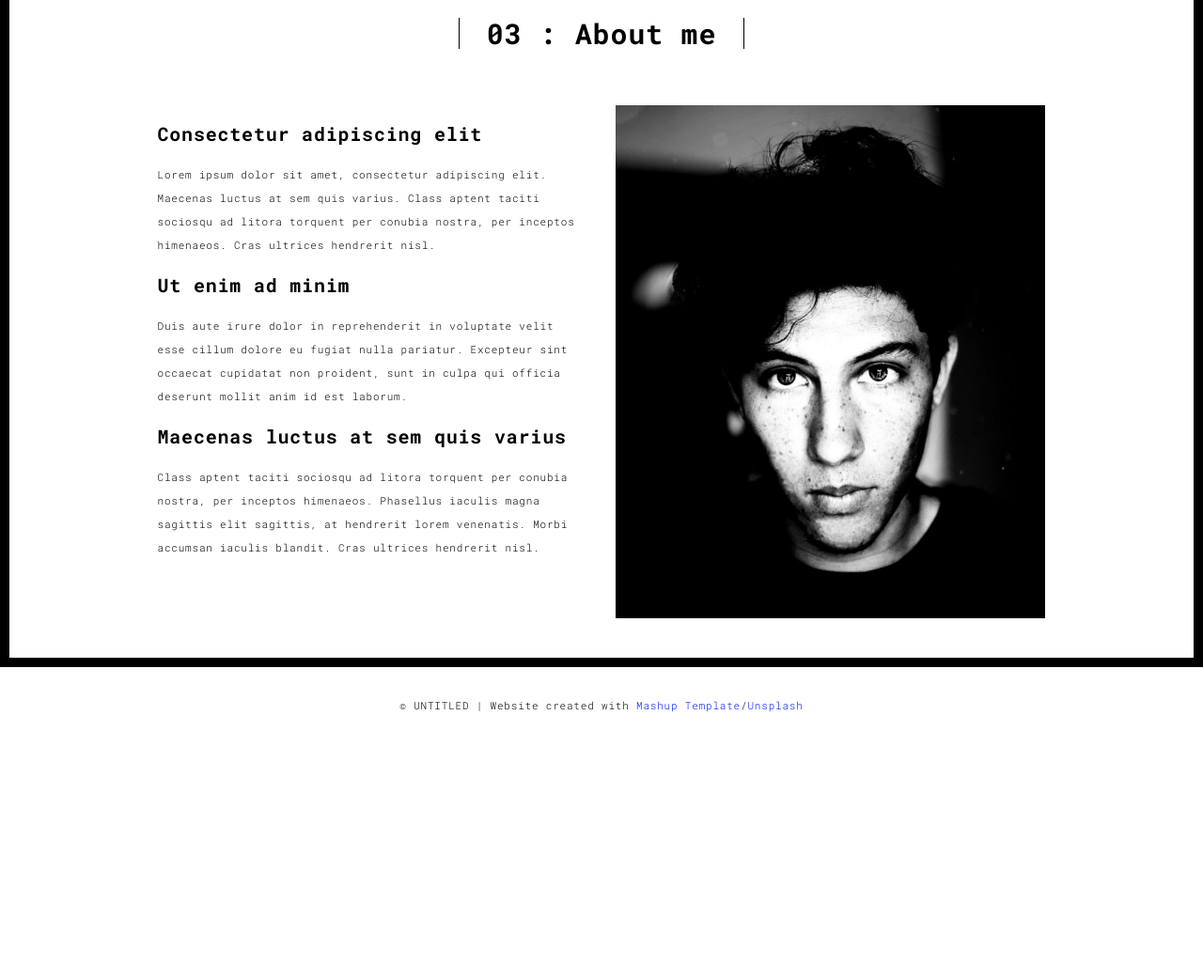
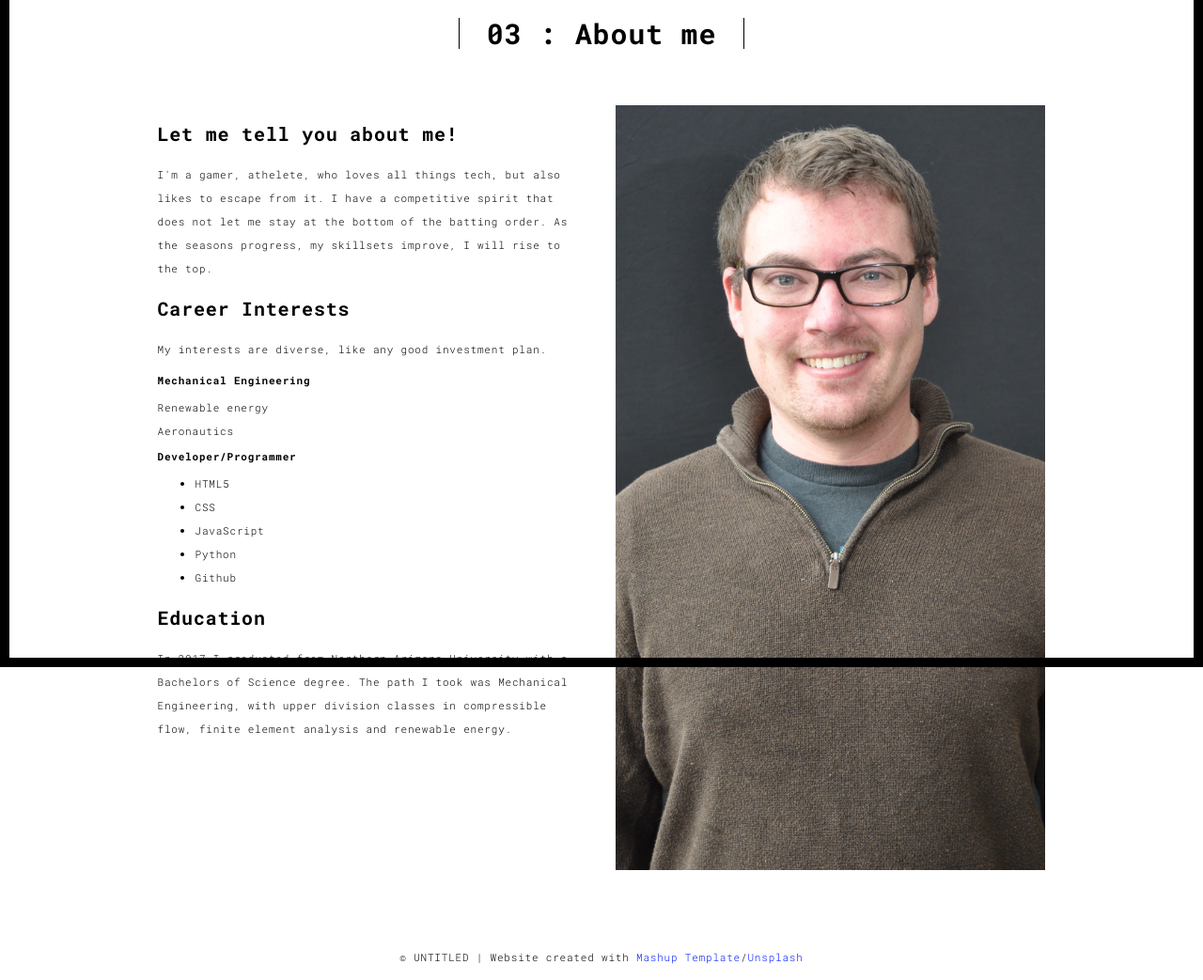
Before and after one commit to Krdavis-ME/portfo, a Flask app: page /about.html in a window 1280 px wide. Shown: the part 90-1133 px from the top of the page at 94% size. Before the commit the page ends 848 px from the top, so only its background shows below. Run offline with Flask 2, Linux system fonts and the light colour scheme; some libraries are stand-ins or nearby versions.

Commit message:
adding customization

```diff
--- a/templates/about.html
+++ b/templates/about.html
@@ -15,7 +15,7 @@
   <link rel="apple-touch-icon" sizes="180x180" href="./static/assets/apple-icon-180x180.png">
   <link href="./static/assets/favicon.ico" rel="icon">
 
-  <title>Title page</title>
+  <title>About me!</title>
 
 <link href="./static/main.3f6952e4.css" rel="stylesheet"></head>
 
@@ -61,19 +61,36 @@
             <div class="col-md-10 col-md-offset-1">
               <div class="row">
                 <div class="col-xs-12 col-md-6">
-                  <h3>Consectetur adipiscing elit</h3>
-                  <p>Lorem ipsum dolor sit amet, consectetur adipiscing elit. Maecenas luctus at sem quis varius.
-                  Class aptent taciti sociosqu ad litora torquent per conubia nostra, per inceptos himenaeos. Cras ultrices hendrerit nisl.</p>
-                  <h3>Ut enim ad minim </h3>
-                  <p>Duis aute irure dolor in reprehenderit in voluptate velit esse
-                  cillum dolore eu fugiat nulla pariatur. Excepteur sint occaecat cupidatat non
-                  proident, sunt in culpa qui officia deserunt mollit anim id est laborum.
-                  <h3>Maecenas luctus at sem quis varius</h3>
+                  <h3>Let me tell you about me!</h3>
+                  <p>I'm a gamer, athelete, who loves all things tech, but also likes to escape from it.
+                    I have a competitive spirit that does not let me stay at the bottom of the batting order.
+                    As the seasons progress, my skillsets improve, I will rise to the top.
+                    <!-- <br> During my quest to the top, I will fail, I will stumble,
+                    I will analyze, I will ask questions, I will understand my pitfall(s).
+                    I use the experience of failure as a tool to learn, to grow my knowledge, allowing me succeed and teach others. -->
+
+                  </p>
+                  <h3>Career Interests </h3>
+                  <p>My interests are diverse, like any good investment plan.
+                    <h5>Mechanical Engineering</h5>
+                    Renewable energy
+                    <br>Aeronautics
+                    <h5>Developer/Programmer</h5>
+                    <ul>
+                    <li>HTML5</li>
+                    <li>CSS</li>
+                    <li>JavaScript</li>
+                    <li>Python</li>
+                    <li>Github</li></ul>
+                  </p>
+                  <h3>Education</h3>
                   <p>
-                  Class aptent taciti sociosqu ad litora torquent per conubia nostra, per inceptos himenaeos. Phasellus iaculis magna sagittis elit sagittis, at hendrerit lorem venenatis. Morbi accumsan iaculis blandit. Cras ultrices hendrerit nisl.</p>
+                  In 2017 I graduated from Northern Arizona University with a Bachelors of Science degree.
+                   The path I took was Mechanical Engineering, with upper division classes in compressible flow, finite element analysis and renewable energy.
+                  </p>
                 </div>
                 <div class="col-xs-12 col-md-6">
-                  <img src="./static/assets/images/profil.jpg" class="img-responsive" alt="">
+                  <img src="./static/assets/images/me.JPG" class="img-responsive" alt="">
                 </div>
               </div>
             </div>
--- a/templates/index.html
+++ b/templates/index.html
@@ -50,7 +50,7 @@
   </nav>
 </header>
 <!-- Add your site or app content here -->
-  <div class="hero-full-container background-image-container white-text-container" style="background-image: url('./static/assets/images/space.jpg')">
+  <div class="hero-full-container background-image-container white-text-container" style="background-image: url('./static/assets/images/overlook.jpg')">
     <div class="container">
       <div class="row">
         <div class="col-xs-12">
```
Also changed, not shown: templates/contact.html (+6 -6 lines), templates/work.html (+19 -16 lines), templates/works.html (+7 -5 lines), static/assets/images/Thermal2-d.jpg (added), static/assets/images/Thermal3-D.jpg (added), static/assets/images/Thermal3-d-resize.jpg (added), static/assets/images/Thermalplots.jpg (added), static/assets/images/matlabcode.jpg (added), static/assets/images/matlabcode2-resize.jpg (added), static/assets/images/matlabcode2-resize1.jpg (added), static/assets/images/matlabcode2.jpg (added), static/assets/images/me.JPG (added), static/assets/images/overlook.jpg (added), static/assets/images/profil.jpg (deleted), 1 more files, 1 other file.
